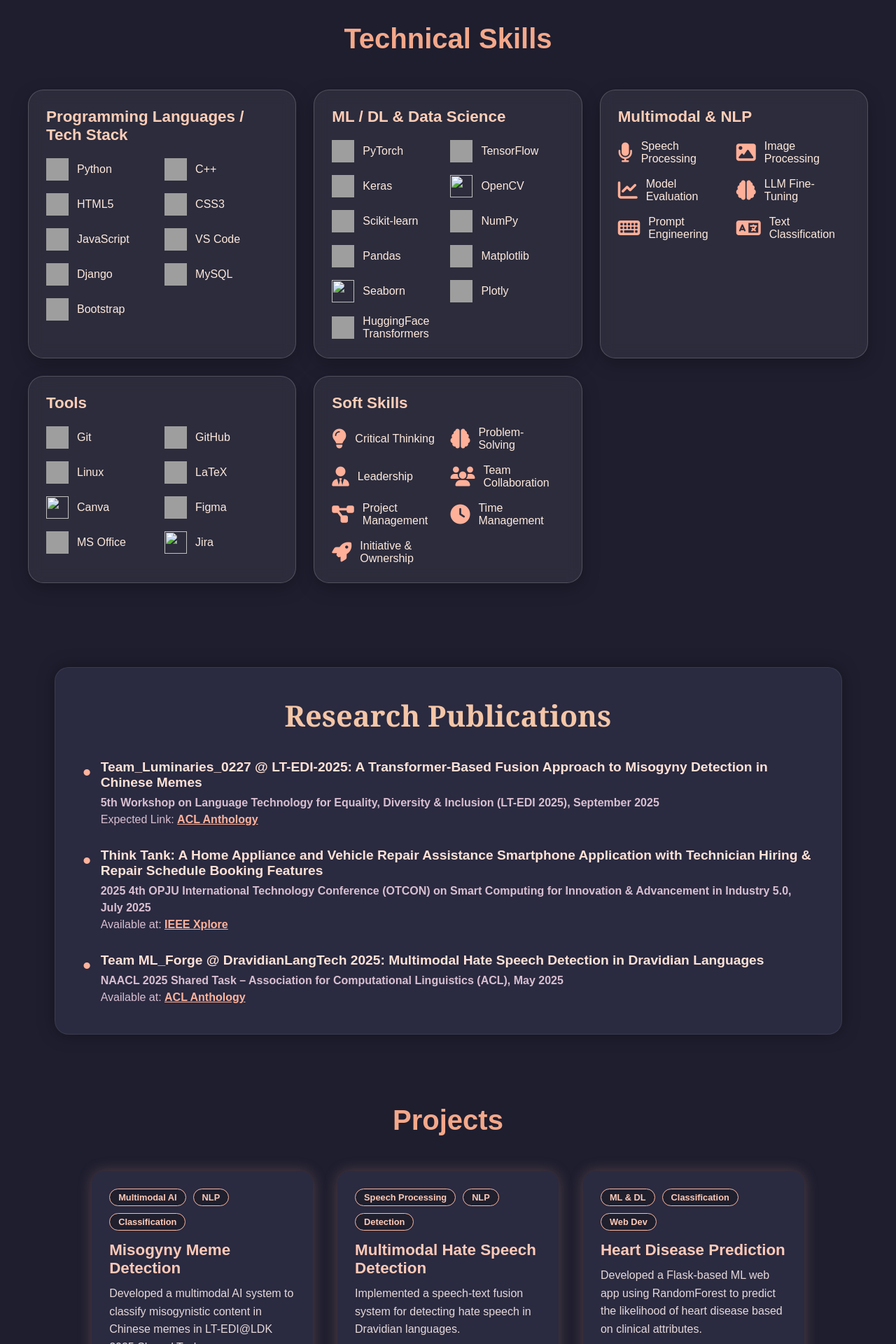
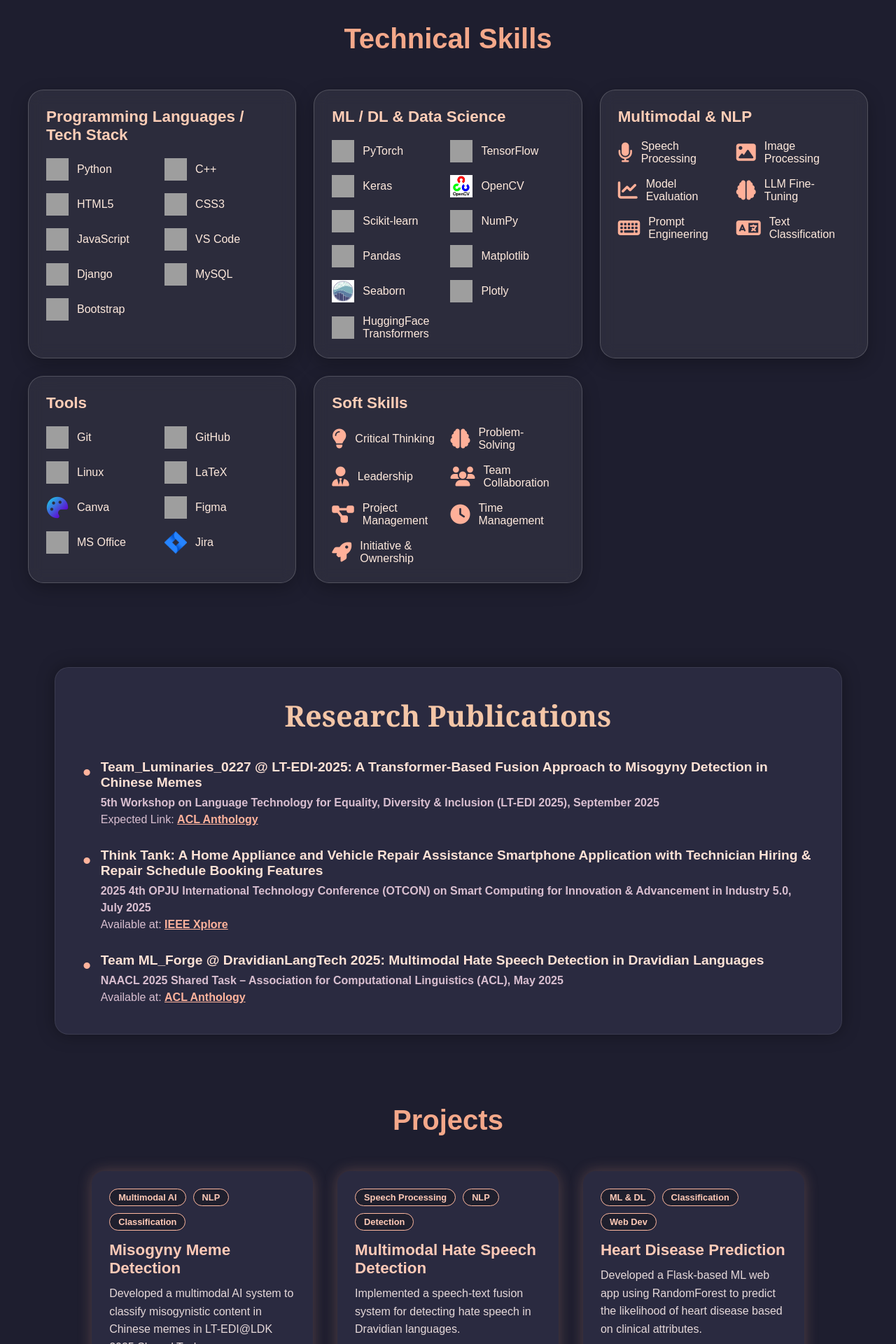
Before and after one commit to SHITICHY21/SHITICHY21.github.io, a Jekyll site: the page built from index.md, in a window 1280 px wide. Shown: the part 2070-3990 px from the top of the page at 70% size. Built offline with Jekyll 4.4.1, drawn with Linux system fonts in a browser that asks for light colours; our own code applies the rules of GitHub Pages for plain Markdown files; grey boxes are pictures that could not be loaded.

Commit message:
Update default.html

```diff
--- a/_layouts/default.html
+++ b/_layouts/default.html
@@ -994,7 +994,7 @@
         </div>
 
         <div class="skill-item">
-          <img src="openCV.png">
+          <img src="/assets/css/openCV.png">
           <span>OpenCV</span>
         </div>
 
@@ -1019,7 +1019,7 @@
         </div>
 
         <div class="skill-item">
-          <img src="seaborn.png">
+          <img src="/assets/css/seaborn.png">
           <span>Seaborn</span>
         </div>
 
@@ -1116,7 +1116,7 @@
         </div>
 
         <div class="skill-item">
-          <img src="palette.png">
+          <img src="/assets/css/palette.png">
           <span>Canva</span>
         </div>
 
@@ -1131,7 +1131,7 @@
         </div>
 
         <div class="skill-item">
-          <img src="jira.png">
+          <img src="/assets/css/jira.png">
           <span>Jira</span>
         </div>
 
@@ -1397,7 +1397,7 @@
 
     <!-- 2 - Python Django -->
     <div class="ach-card">
-      <img src="django.png" class="ach-img">
+      <img src="/assets/css/django.png" class="ach-img">
 
       <h3 class="ach-title">Python & Django Training (80 Hours)</h3>
       <p class="ach-desc">
@@ -1411,7 +1411,7 @@
 
     <!-- 3 - Software Engineering -->
     <div class="ach-card">
-      <img src="SE.png" class="ach-img">
+      <img src="/assets/css/SE.png" class="ach-img">
 
       <h3 class="ach-title">Software Engineering Best Practices</h3>
       <p class="ach-desc">
@@ -1425,7 +1425,7 @@
 
     <!-- 4 - SciBlitz 3MT -->
     <div class="ach-card">
-      <img src="sciblitz.png" class="ach-img">
+      <img src="/assets/css/sciblitz.png" class="ach-img">
 
       <h3 class="ach-title">SciBlitz 1.0 – 3 Minute Thesis (3MT)</h3>
       <p class="ach-desc">
@@ -1439,7 +1439,7 @@
 
     <!-- 5 - HP AI Course -->
     <div class="ach-card">
-      <img src="ai.png" class="ach-img">
+      <img src="/assets/css/ai.png" class="ach-img">
 
       <h3 class="ach-title">AI for Beginners – HP LIFE</h3>
       <p class="ach-desc">
@@ -1453,7 +1453,7 @@
 
     <!-- 6 - Git & GitHub -->
     <div class="ach-card">
-      <img src="git.png" class="ach-img">
+      <img src="/assets/css/git.png" class="ach-img">
 
       <h3 class="ach-title">Master Git & GitHub – Udemy</h3>
       <p class="ach-desc">
@@ -1467,7 +1467,7 @@
 
     <!-- 7 - HP Resume Writing -->
     <div class="ach-card">
-      <img src="resume.png" class="ach-img">
+      <img src="/assets/css/resume.png" class="ach-img">
 
       <h3 class="ach-title">Resume Writing & Job Interviewing – HP LIFE</h3>
       <p class="ach-desc">
@@ -1481,7 +1481,7 @@
 
     <!-- 8 - IEEE CV Making -->
     <div class="ach-card">
-      <img src="cv.png" class="ach-img">
+      <img src="/assets/css/cv.png" class="ach-img">
 
       <h3 class="ach-title">CV Making & Social Communication Excellence</h3>
       <p class="ach-desc">
```
